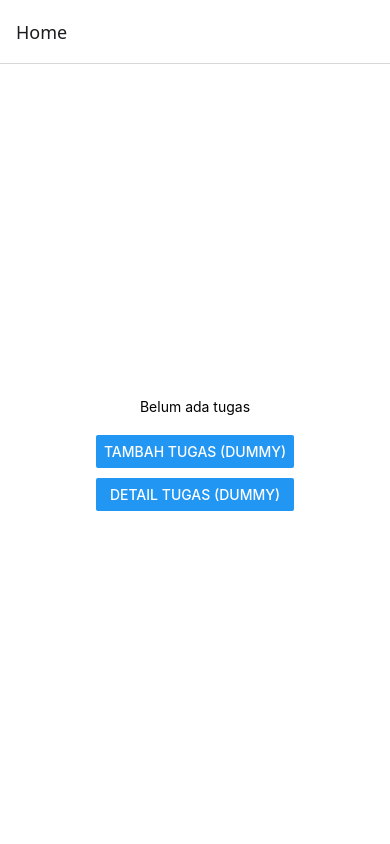
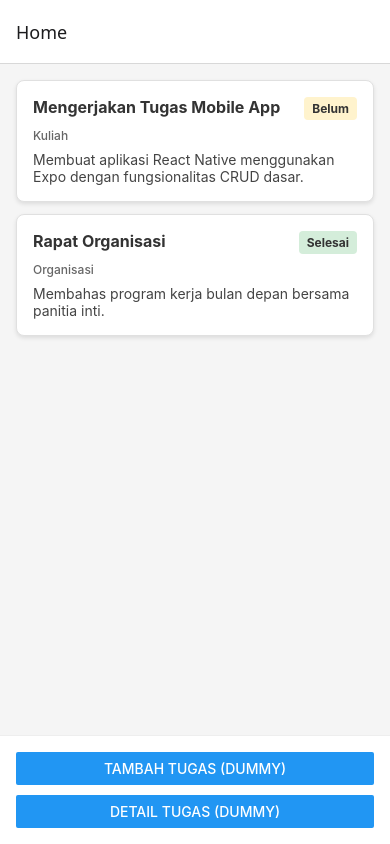
Before and after one commit to BimoAtaullahR/tugas-mobapp-komatik, a React Native app: screen /Home in a window 390 px wide. Built offline with nearby package versions, Linux system fonts and the light colour scheme.

Commit message:
feat: add TaskCard and display static task list (#2)

```diff
--- /dev/null
+++ b/src/components/TaskCard.js
@@ -0,0 +1,74 @@
+import React from 'react';
+import { View, Text, StyleSheet } from 'react-native';
+
+export default function TaskCard({ task }) {
+  return (
+    <View style={styles.card}>
+      <View style={styles.header}>
+        <Text style={styles.title}>{task.title}</Text>
+        <View style={[styles.statusBadge, task.status === 'Selesai' ? styles.statusSelesai : styles.statusBelum]}>
+          <Text style={styles.statusText}>{task.status}</Text>
+        </View>
+      </View>
+      <Text style={styles.category}>{task.category}</Text>
+      <Text style={styles.description} numberOfLines={2}>
+        {task.description}
+      </Text>
+    </View>
+  );
+}
+
+const styles = StyleSheet.create({
+  card: {
+    backgroundColor: '#fff',
+    borderRadius: 8,
+    padding: 16,
+    marginBottom: 12,
+    elevation: 2, // Android shadow
+    shadowColor: '#000', // iOS shadow
+    shadowOffset: { width: 0, height: 2 },
+    shadowOpacity: 0.1,
+    shadowRadius: 4,
+    borderWidth: 1,
+    borderColor: '#e0e0e0',
+  },
+  header: {
+    flexDirection: 'row',
+    justifyContent: 'space-between',
+    alignItems: 'flex-start',
+    marginBottom: 8,
+  },
+  title: {
+    fontSize: 16,
+    fontWeight: 'bold',
+    color: '#333',
+    flex: 1,
+    marginRight: 8,
+  },
+  category: {
+    fontSize: 12,
+    color: '#666',
+    marginBottom: 8,
+    fontWeight: '500',
+  },
+  description: {
+    fontSize: 14,
+    color: '#444',
+  },
+  statusBadge: {
+    paddingHorizontal: 8,
+    paddingVertical: 4,
+    borderRadius: 4,
+  },
+  statusBelum: {
+    backgroundColor: '#fff3cd',
+  },
+  statusSelesai: {
+    backgroundColor: '#d4edda',
+  },
+  statusText: {
+    fontSize: 12,
+    fontWeight: 'bold',
+    color: '#333',
+  }
+});
--- a/src/screens/HomeScreen.js
+++ b/src/screens/HomeScreen.js
@@ -1,10 +1,34 @@
-import React from 'react';
-import { View, Text, Button, StyleSheet } from 'react-native';
+import React, { useState } from 'react';
+import { View, Text, Button, StyleSheet, FlatList } from 'react-native';
+import TaskCard from '../components/TaskCard';
 
 export default function HomeScreen({ navigation }) {
+  const [tasks, setTasks] = useState([
+    {
+      id: '1',
+      title: 'Mengerjakan Tugas Mobile App',
+      description: 'Membuat aplikasi React Native menggunakan Expo dengan fungsionalitas CRUD dasar.',
+      status: 'Belum',
+      category: 'Kuliah'
+    },
+    {
+      id: '2',
+      title: 'Rapat Organisasi',
+      description: 'Membahas program kerja bulan depan bersama panitia inti.',
+      status: 'Selesai',
+      category: 'Organisasi'
+    }
+  ]);
+
   return (
     <View style={styles.container}>
-      <Text>Belum ada tugas</Text>
+      <FlatList
+        data={tasks}
+        keyExtractor={(item) => item.id}
+        contentContainerStyle={styles.listContainer}
+        ListEmptyComponent={<Text style={styles.emptyText}>Belum ada tugas</Text>}
+        renderItem={({ item }) => <TaskCard task={item} />}
+      />
       <View style={styles.buttonContainer}>
         <Button
           title="Tambah Tugas (Dummy)"
@@ -22,13 +46,23 @@ export default function HomeScreen({ navigation }) {
 const styles = StyleSheet.create({
   container: {
     flex: 1,
-    alignItems: 'center',
-    justifyContent: 'center',
-    padding: 20,
-    backgroundColor: '#fff',
+    backgroundColor: '#f5f5f5',
+  },
+  listContainer: {
+    padding: 16,
+    flexGrow: 1,
+  },
+  emptyText: {
+    textAlign: 'center',
+    marginTop: 20,
+    fontSize: 16,
+    color: '#888'
   },
   buttonContainer: {
-    marginTop: 20,
+    padding: 16,
+    backgroundColor: '#fff',
+    borderTopWidth: 1,
+    borderTopColor: '#eee',
     gap: 10,
   }
 });
```
Also changed, not shown: 1 other file (tests, documents, lock files or other folders).
